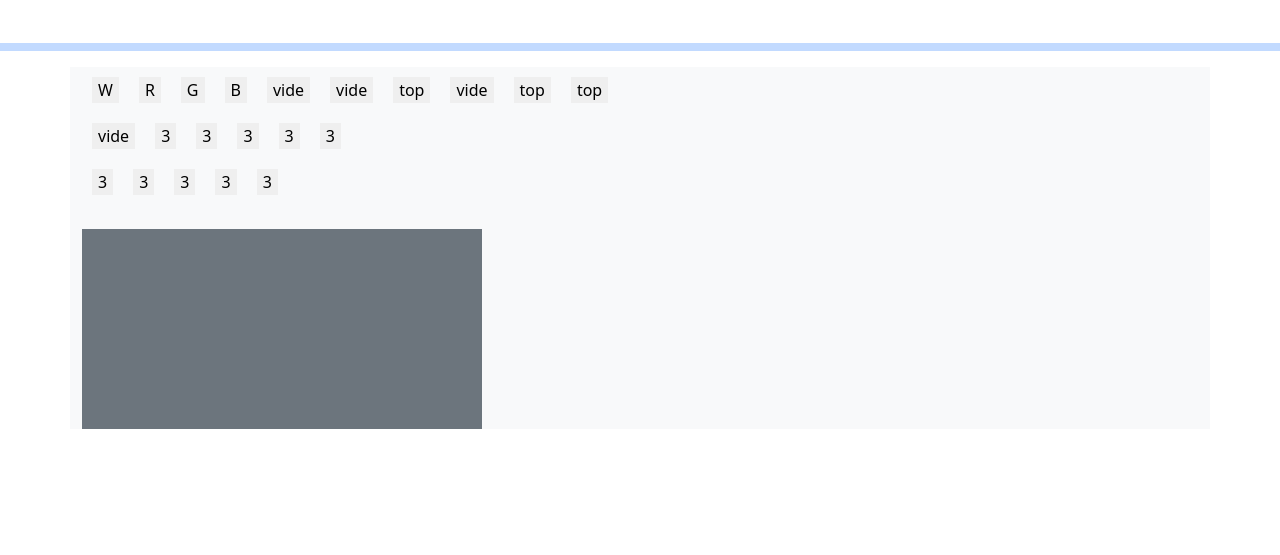
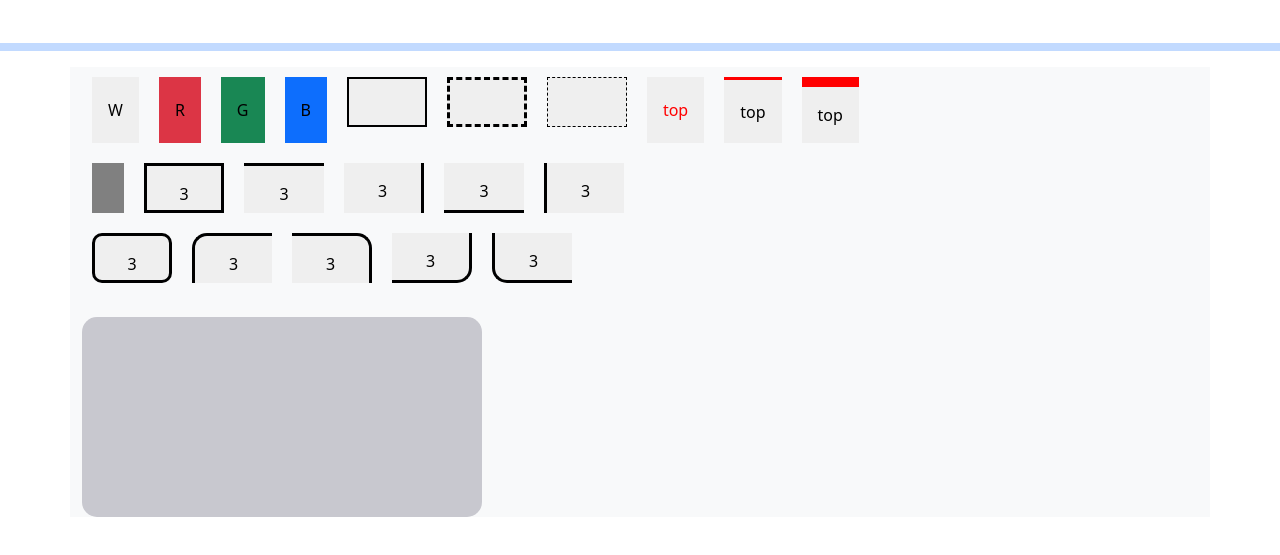
Before and after one commit to philippeK22/js_dom_generator, a plain HTML site: page index.html in a window 1280 px wide. Shown: the part 53-608 px from the top of the page. Drawn offline with nearby package versions, Linux system fonts and the light colour scheme.

```diff
--- a/index.html
+++ b/index.html
@@ -1,13 +1,16 @@
 <!DOCTYPE html>
 <html lang="fr">
+
 <head>
     <meta charset="UTF-8">
     <meta http-equiv="X-UA-Compatible" content="IE=edge">
     <meta name="viewport" content="width=device-width, initial-scale=1.0">
     <title>generator style</title>
     <link rel="stylesheet" href="./public/css/style.css">
-    <link href="https://cdn.jsdelivr.net/npm/bootstrap@5.1.3/dist/css/bootstrap.min.css" rel="stylesheet" integrity="sha384-1BmE4kWBq78iYhFldvKuhfTAU6auU8tT94WrHftjDbrCEXSU1oBoqyl2QvZ6jIW3" crossorigin="anonymous">
+    <link href="https://cdn.jsdelivr.net/npm/bootstrap@5.1.3/dist/css/bootstrap.min.css" rel="stylesheet"
+        integrity="sha384-1BmE4kWBq78iYhFldvKuhfTAU6auU8tT94WrHftjDbrCEXSU1oBoqyl2QvZ6jIW3" crossorigin="anonymous">
 </head>
+
 <body>
     <header>
         <h1 class="bg-primary text-white">Le Dom -Exo: Style generator</h1>
@@ -17,18 +20,26 @@
     </header>
     <section class="bg-light container">
         <div class="firstDiv">
-            <button>W</button><button>R</button><button>G</button><button>B</button><button>vide</button><button>vide</button><button>top</button><button>vide</button><button>top</button><button>top</button>
+            <button class="butt-w p-3">W</button><button class="butt-r bg-danger p-3">R</button><button
+                class="butt-g bg-success p-3">G</button><button class="butt-b bg-primary p-3">B</button><button
+                class="butt-border "></button><button class="butt-point "></button><button
+                class="point-butt p-3"></button><button class="bord-all p-3  ">top</button><button
+                class="top-bord p-3 ">top</button><button class="bord-red  p-3">top</button>
 
         </div>
         <div class="secondDiv">
-            <button>vide</button><button>3</button><button>3</button><button>3</button><button>3</button><button>3</button>
+            <button class="noir-rect p-3"></button><button class="num-all p-3">3</button><button
+                class="num-top p-3">3</button><button class="num-right p-3">3</button><button
+                class="num-down p-3">3</button><button class="num-left p-3">3</button>
         </div>
 
         <div class="thirdDiv">
-            <button>3</button><button>3</button><button>3</button><button>3</button><button>3</button>
+            <button class="bord-rad p-3">3</button><button class="left-rad p-3">3</button><button
+                class="right-rad p-3">3</button><button class="right-down p-3">3</button><button
+                class="left-down p-3">3</button>
         </div>
         <br>
-        <div style="height: 200px; width: 400px; border: black 3px;" class="bg-secondary">
+        <div class="rect-div">
 
         </div>
 
@@ -41,4 +52,5 @@
 
     <script src="./public/js/main.js"></script>
 </body>
+
 </html>
--- a/public/css/style.css
+++ b/public/css/style.css
@@ -1,28 +1,185 @@
-*{
+* {
     margin: 0;
     border: none;
 }
 
-.firstDiv{
+/* première div */
+.firstDiv {
     display: flex;
 
 
 }
-.firstDiv button{
+
+.firstDiv button {
     margin: 10px;
 }
 
-.secondDiv{
+.butt-w {
+    text-transform: uppercase;
+}
+
+.butt-r {
+    text-transform: uppercase;
+
+}
+
+.butt-g {
+    text-transform: uppercase;
+
+}
+
+.butt-b {
+    text-transform: uppercase;
+
+}
+
+.butt-border {
+    border: solid 2px black;
+    width: 80px;
+    height: 50px;
+
+}
+
+.butt-point {
+    border: 3px black dashed;
+    width: 80px;
+    height: 50px;
+
+}
+
+.point-butt {
+    border: 1px black dashed;
+    width: 80px;
+    height: 50px;
+
+
+}
+
+.bord-all {
+    color: red;
+}
+
+.top-bord {
+    border-top: 3px red solid;
+}
+
+.bord-red {
+    border-top: 10px red solid;
+}
+
+
+/* deuxième div */
+.secondDiv {
     display: flex;
 }
-.secondDiv button{
+
+.secondDiv button {
     margin: 10px;
 }
 
-.thirdDiv{
+.noir-rect {
+    background-color: gray;
+}
+
+.num-all {
+    border: 3px solid black;
+    width: 80px;
+    height: 50px;
+
+}
+
+.num-top {
+    border-top: black 3px solid;
+    width: 80px;
+    height: 50px;
+
+}
+
+.num-right {
+    border-right: black 3px solid;
+    width: 80px;
+    height: 50px;
+
+
+}
+
+.num-down {
+    border-bottom: black 3px solid;
+    width: 80px;
+    height: 50px;
+
+}
+
+.num-left {
+    border-left: black 3px solid;
+    width: 80px;
+    height: 50px;
+
+}
+
+
+/* troisième div */
+.thirdDiv {
     display: flex;
 }
-.thirdDiv button{
+
+.thirdDiv button {
     margin: 10px;
 
 }
+
+.bord-rad {
+    border-radius: 10px;
+    width: 80px;
+    height: 50px;
+    border: solid 3px black;
+
+}
+
+.left-rad {
+    border-top: solid 3px black;
+    border-top-left-radius: 15px;
+    width: 80px;
+    height: 50px;
+    border-left: solid 3px black;
+
+}
+
+.right-rad {
+    border-top: solid 3px black;
+    border-top-right-radius: 15px;
+    width: 80px;
+    height: 50px;
+    border-right: black solid 3px;
+
+}
+
+.right-down {
+    border-bottom: 3px solid black;
+    border-bottom-right-radius: 15px;
+    width: 80px;
+    height: 50px;
+    border-right: black solid 3px;
+
+}
+
+.left-down {
+    border-bottom: 3px solid black;
+    border-bottom-left-radius: 15px;
+    width: 80px;
+    height: 50px;
+    border-left: black solid 3px;
+
+}
+
+
+/* mon grand rectangle */
+
+.rect-div {
+    width: 400px;
+    height: 200px;
+    background-color: rgb(200, 200, 207);
+
+    border-radius: 15px;
+
+}
```
